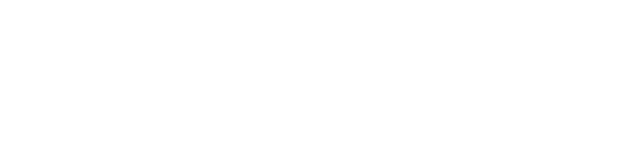
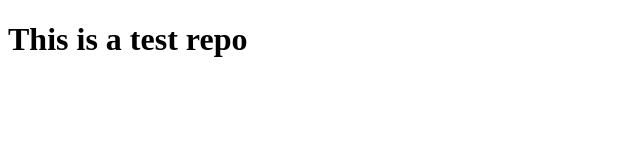
Before and after one commit to arsalmahmood1998/test, a plain HTML site: page test.html in a window 1280 px wide. Shown: the whole page, without its empty margins (0-640 px from the left). Drawn offline with Linux system fonts and the light colour scheme.

Commit message:
Modified Test file

```diff
--- a/test.html
+++ b/test.html
@@ -5,6 +5,9 @@
     <meta http-equiv="X-UA-Compatible" content="IE=edge">
     <meta name="viewport" content="width=device-width, initial-scale=1.0">
     <title>Test</title>
+    <h1>
+        This is a test repo
+    </h1>
 </head>
 <body>
 
```
